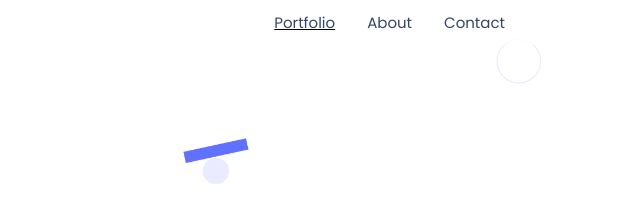
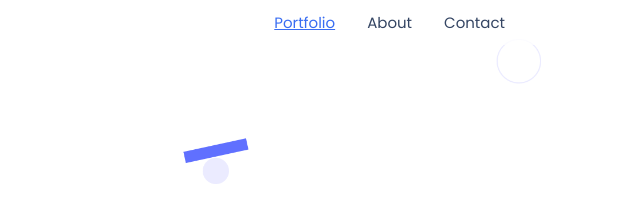
Before and after one commit to batoorsohail/my-portfolio, a website: page index.html in a window 1280 px wide. In both pictures the pointer is over the item "Portfolio". Shown: the top 217 px of the page, 568-1208 px from the left. Drawn offline with Linux system fonts and the light colour scheme.

Commit message:
Update files

```diff
--- a/index.html
+++ b/index.html
@@ -120,7 +120,7 @@
               ></a>
             </li>
           </ul>
-          <a href="https://docs.google.com/document/d/1EucUSPurpHJxQNN2COs0BEVMx0FeUYW_A2yPsJ71i-4/edit?usp=sharing" class="button button-mg">Get my resume</a>
+          <a href="https://drive.google.com/file/d/1_Cot3bElPcP1vlDXYYj7f9xlPE1LPPVJ/view?usp=sharing" class="button button-mg">Get my resume</a>
       </div>
       <div class="lagu">
         <ul class="about-me">
--- a/style.css
+++ b/style.css
@@ -539,6 +539,11 @@
 
   .menu-bar:hover {
     text-decoration: underline;
+    color: #396df2;
+  }
+
+  .menu-bar a:hover {
+    color: #396df2;
   }
 
   .background {
```
